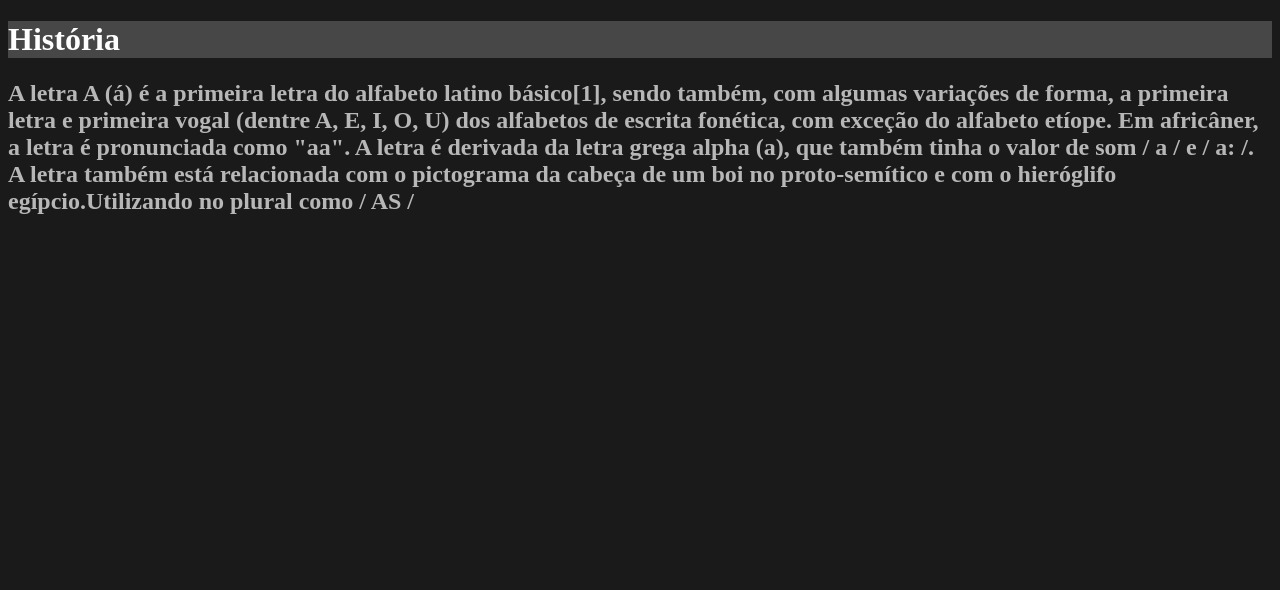
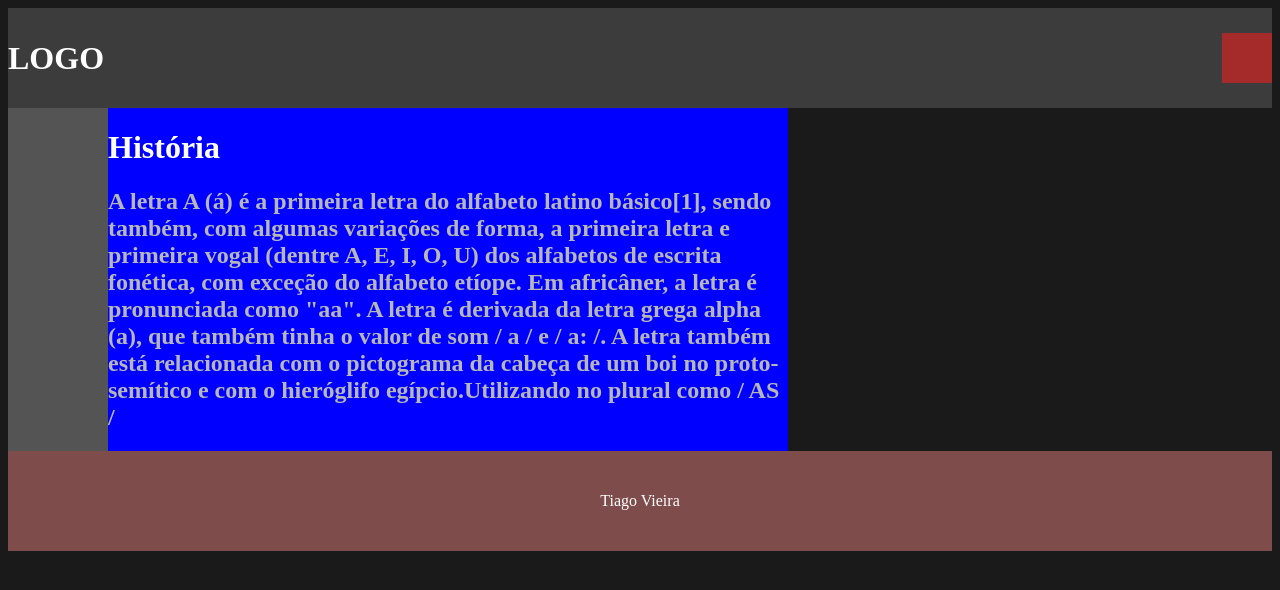
Before and after one commit to sapopianista/tutorial-html-css-js, a plain HTML site: page index.html in a window 1280 px wide. Drawn offline with Linux system fonts and the light colour scheme.

Commit message:
comecei a montar os layouts

```diff
--- a/css/style.css
+++ b/css/style.css
@@ -4,7 +4,6 @@ body {
 
 h1 {
     color: rgb(255, 255, 255);
-    background-color: rgb(71, 71, 71);
 }
 
 h2 {
@@ -14,3 +13,40 @@ h2 {
 span {
     color: blue;
 }
+
+#header {
+    height: 100px;
+    background-color: rgba(104, 104, 104, 0.438);
+    display: flex;
+    justify-content:space-between;
+    align-items: center;
+}
+
+#sidebar {
+    width: 100px;
+    background-color: rgba(138, 138, 138, 0.521);
+}
+
+#content {
+    width: 680px;
+    background-color: blue;
+}
+
+#footer {
+    height: 100px;
+    background-color: rgba(255, 139, 139, 0.438);
+    display: flex;
+    justify-content: center;
+    align-items: center;
+    color: #FFF ;
+}
+
+.flex-row {
+    display: flex;
+}
+
+#menu {
+    height: 50px;
+    width: 50px;
+    background-color: brown;
+}
--- a/index.html
+++ b/index.html
@@ -1,5 +1,5 @@
 <!DOCTYPE html>
-<html lang="en">
+<html lang="pt-br">
 <head>
     <meta charset="UTF-8">
     <meta name="viewport" content="width=device-width, initial-scale=1.0">
@@ -7,7 +7,25 @@
     <link rel="stylesheet" href="/css/style.css">
 </head>
 <body>
-    <h1>História</h1>
-    <h2>A letra <b>A</b> (á) é a primeira letra do alfabeto latino básico[1], sendo também, com algumas variações de forma, a primeira letra e primeira vogal (dentre A, E, I, O, U) dos alfabetos de escrita fonética, com exceção do alfabeto etíope. Em africâner, a letra é pronunciada como "aa". A letra é derivada da letra grega alpha (a), que também tinha o valor de som / a / e / a: /. A letra também está relacionada com o pictograma da cabeça de um boi no proto-semítico e com o hieróglifo egípcio.Utilizando no plural como / AS /</h2>
+
+    <div id="header">
+        <h1>LOGO</h1>
+        <div id="menu"></div>
+    </div>
+
+    <div class="flex-row">
+        <div id="sidebar"></div>
+
+        <div id="content">
+            <h1>História</h1>
+            <h2>A letra <b>A</b> (á) é a primeira letra do alfabeto latino básico[1], sendo também, com algumas variações de forma, a primeira letra e primeira vogal (dentre A, E, I, O, U) dos alfabetos de escrita fonética, com exceção do alfabeto etíope. Em africâner, a letra é pronunciada como "aa". A letra é derivada da letra grega alpha (a), que também tinha o valor de som / a / e / a: /. A letra também está relacionada com o pictograma da cabeça de um boi no proto-semítico e com o hieróglifo egípcio.Utilizando no plural como / AS /</h2>
+        </div>
+    </div>
+
+    <div id="footer">
+        <p>Tiago Vieira</p>
+    </div>
+
+
 </body>
 </html>
```
